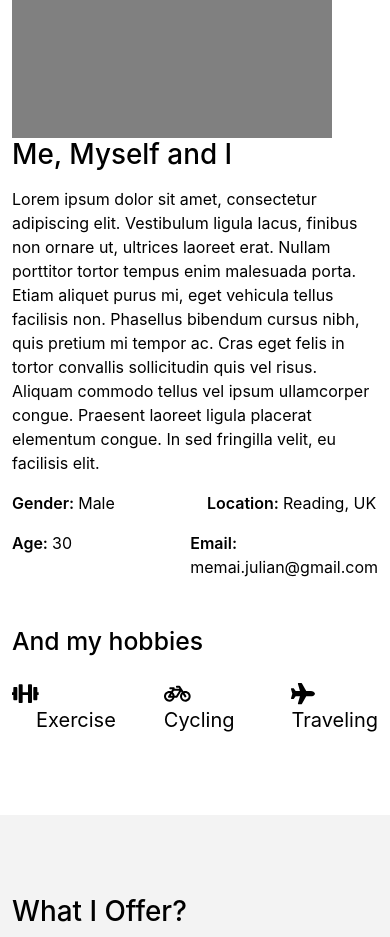
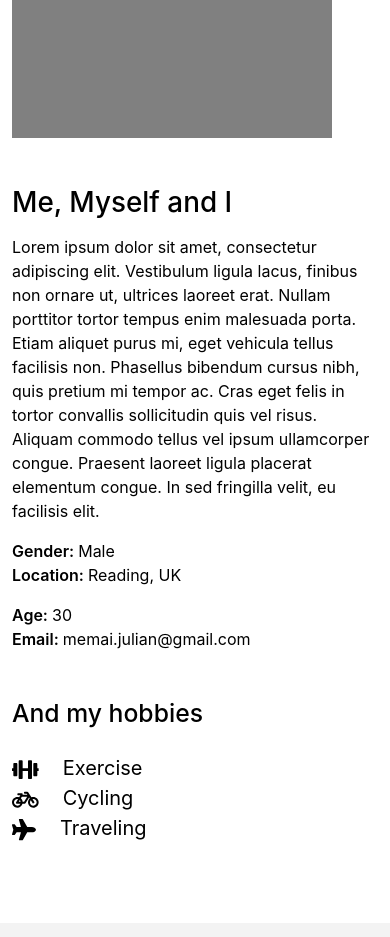
Before and after one commit to Jul-Me/My-Website, a React (Create React App) app: page / in a window 390 px wide. Shown: the part 1060-1997 px from the top of the page. Built offline with nearby package versions, Linux system fonts and the light colour scheme.

Commit message:
styles: Added responsive styles

```diff
--- a/src/components/AboutMe/AboutMe.scss
+++ b/src/components/AboutMe/AboutMe.scss
@@ -6,4 +6,10 @@
   .text-bold {
     font-weight: 600;
   }
+
+  &-info {
+    @include media-breakpoint-down(lg) {
+      margin-top: 3rem;
+    }
+  }
 }
--- a/src/components/AboutMe/AboutMe.tsx
+++ b/src/components/AboutMe/AboutMe.tsx
@@ -7,7 +7,7 @@ import './AboutMe.scss';
 function AboutMe(): JSX.Element {
   const renderBio = () => {
     return (
-      <>
+      <div className="about-me-info">
         <h1>Me, Myself and I</h1>
 
         <p className="mt-3">
@@ -17,7 +17,7 @@ function AboutMe(): JSX.Element {
           tortor convallis sollicitudin quis vel risus. Aliquam commodo tellus vel ipsum ullamcorper congue. Praesent
           laoreet ligula placerat elementum congue. In sed fringilla velit, eu facilisis elit.
         </p>
-      </>
+      </div>
     );
   };
 
@@ -25,25 +25,25 @@ function AboutMe(): JSX.Element {
     return (
       <>
         <Row className="mt-3">
-          <Col>
-            <span className="text-bold">Gender: </span>
+          <Col xl={6} lg={12} className="d-flex align-items-center">
+            <span className="text-bold">Gender:&nbsp;</span>
             <span>Male</span>
           </Col>
 
-          <Col>
-            <span className="text-bold">Location: </span>
+          <Col xl={6} lg={12} className="d-flex align-items-center">
+            <span className="text-bold">Location:&nbsp;</span>
             <span>Reading, UK</span>
           </Col>
         </Row>
 
         <Row className="mt-3">
-          <Col>
-            <span className="text-bold">Age: </span>
+          <Col xl={6} lg={12} className="d-flex align-items-center">
+            <span className="text-bold">Age:&nbsp;</span>
             <span>30</span>
           </Col>
 
-          <Col>
-            <span className="text-bold">Email: </span>
+          <Col xl={6} lg={12} className="d-flex align-items-center">
+            <span className="text-bold">Email:&nbsp;</span>
             <span>memai.julian@gmail.com</span>
           </Col>
         </Row>
@@ -56,19 +56,19 @@ function AboutMe(): JSX.Element {
       <>
         <h2 className="mt-5">And my hobbies</h2>
 
-        <Row className="mt-4">
-          <Col>
+        <Row className="mt-4 ">
+          <Col xl={4} lg={6} md={12}>
             <FontAwesomeIcon icon={faDumbbell} size="lg" />
             <span className="ms-4 fs-5">Exercise</span>
           </Col>
 
-          <Col>
-            <FontAwesomeIcon className="ms-4" icon={faBicycle} size="lg" />
+          <Col xl={4} lg={6} md={12}>
+            <FontAwesomeIcon icon={faBicycle} size="lg" />
             <span className="ms-4 fs-5">Cycling</span>
           </Col>
 
-          <Col>
-            <FontAwesomeIcon className="ms-4" icon={faPlane} size="lg" />
+          <Col xl={4} lg={12} md={12}>
+            <FontAwesomeIcon icon={faPlane} size="lg" />
             <span className="ms-4 fs-5">Traveling</span>
           </Col>
         </Row>
@@ -80,11 +80,11 @@ function AboutMe(): JSX.Element {
     <div className="about-me">
       <Container>
         <Row>
-          <Col>
+          <Col lg={6} md={12}>
             <div style={{ padding: '10rem', maxWidth: '70%', backgroundColor: 'grey' }}></div>
           </Col>
 
-          <Col>
+          <Col lg={6} md={12}>
             {renderBio()}
             {renderDetails()}
             {renderHobbies()}
--- a/src/components/Service/Service.tsx
+++ b/src/components/Service/Service.tsx
@@ -24,7 +24,6 @@ function Service(): JSX.Element {
   return (
     <div className="service">
       <Container>
-        <div>
         <Row className="mb-5">
           <h1>What I Offer?</h1>
         </Row>
@@ -34,7 +33,6 @@ function Service(): JSX.Element {
           {renderCard('Front-End', frontEndText)}
           {renderCard('Back-End', backEndText)}
         </Row>
-        </div>
       </Container>
     </div>
   );
```
Lines whose indentation alone changed are shown as unchanged.
